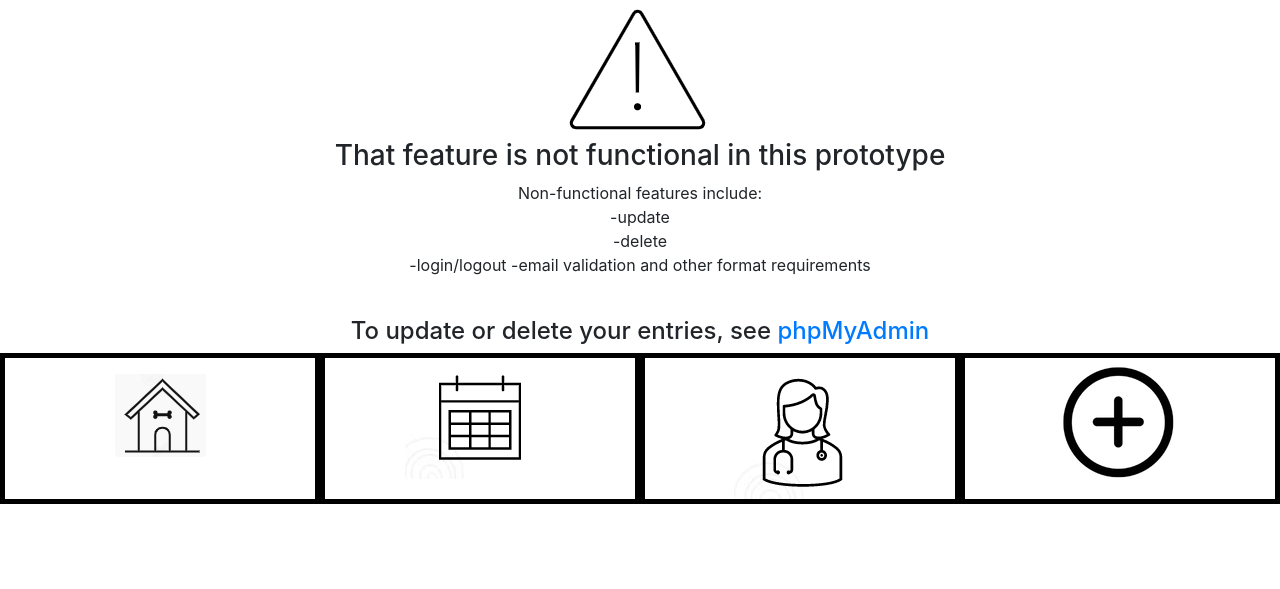
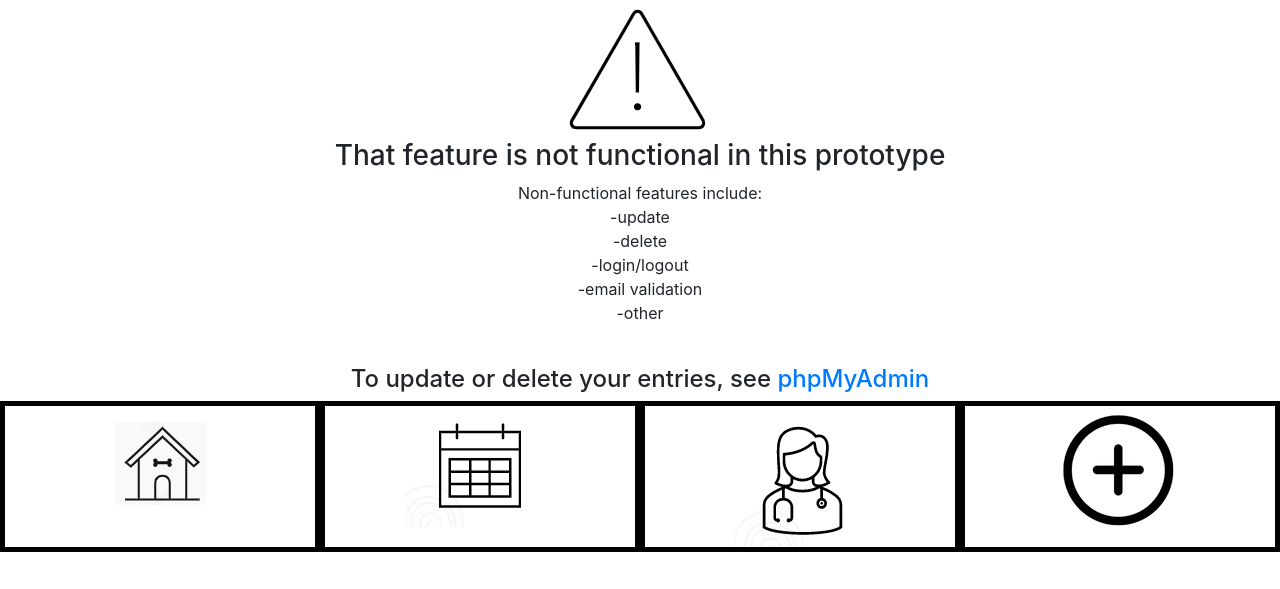
Before and after one commit to maxaeon/MyDogHealth, a PHP site: page /issue.php in a window 1280 px wide. Shown: the part 191-780 px from the top of the page. Run offline with PHP 8.4, Linux system fonts and the light colour scheme.

Commit message:
Update issue.php

```diff
--- a/issue.php
+++ b/issue.php
@@ -53,8 +53,9 @@
 		  <p>Non-functional features include:<br>
 		-update<br>
 	-delete<br>
--login/logout
--email validation and other format requirements<br><br>
+-login/logout<br>
+-email validation <br>
+-other<br><br>
 </p><h4>To update or delete your entries, see <a href="http://localhost/phpmyadmin/index.php">phpMyAdmin</a></h4>
         </div>
       </div>
```
